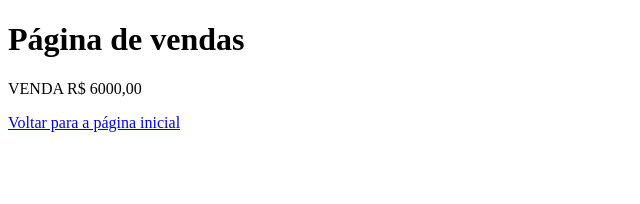
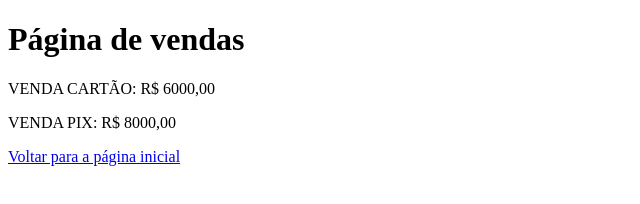
Before and after one commit to PedroHenriqueSDA/cursogithub, a plain HTML site: page vendas.html in a window 1280 px wide. Shown: the whole page, without its empty margins (0-640 px from the left). Drawn offline with Linux system fonts and the light colour scheme.

Commit message:
Adicionado forma de pagamento PIX e card

```diff
--- a/vendas.html
+++ b/vendas.html
@@ -7,7 +7,8 @@
 </head>
 <body>
     <h1>Página de vendas</h1>
-    <p>VENDA R$ 6000,00</p>
+    <p>VENDA CARTÃO: R$ 6000,00</p>
+    <p>VENDA PIX: R$ 8000,00</p>
     <a href="index.html"> Voltar para a página inicial</a>
 </body>
 </html>
```
